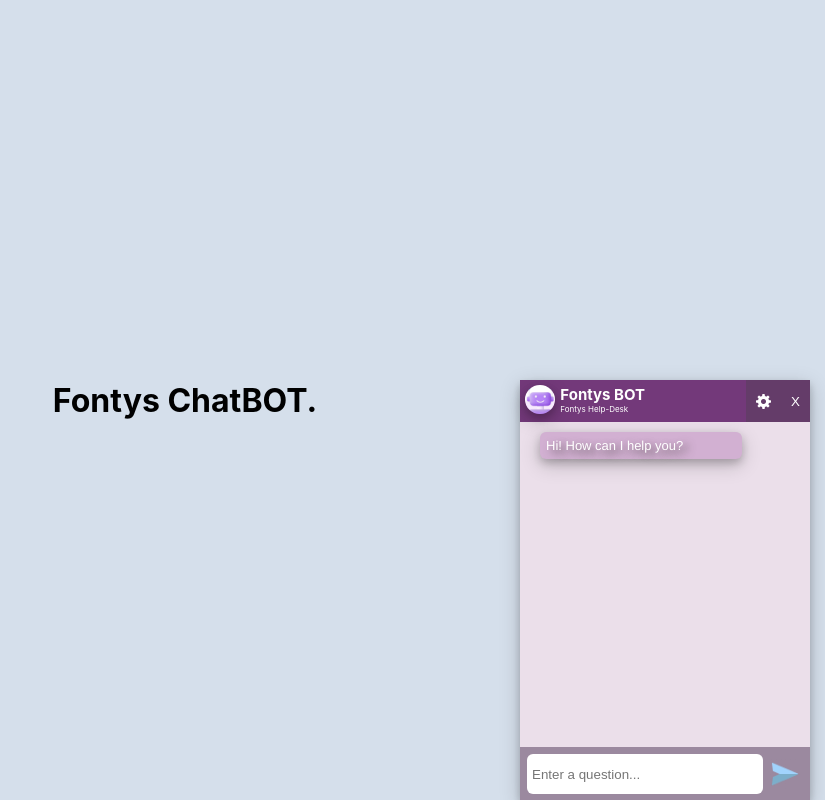
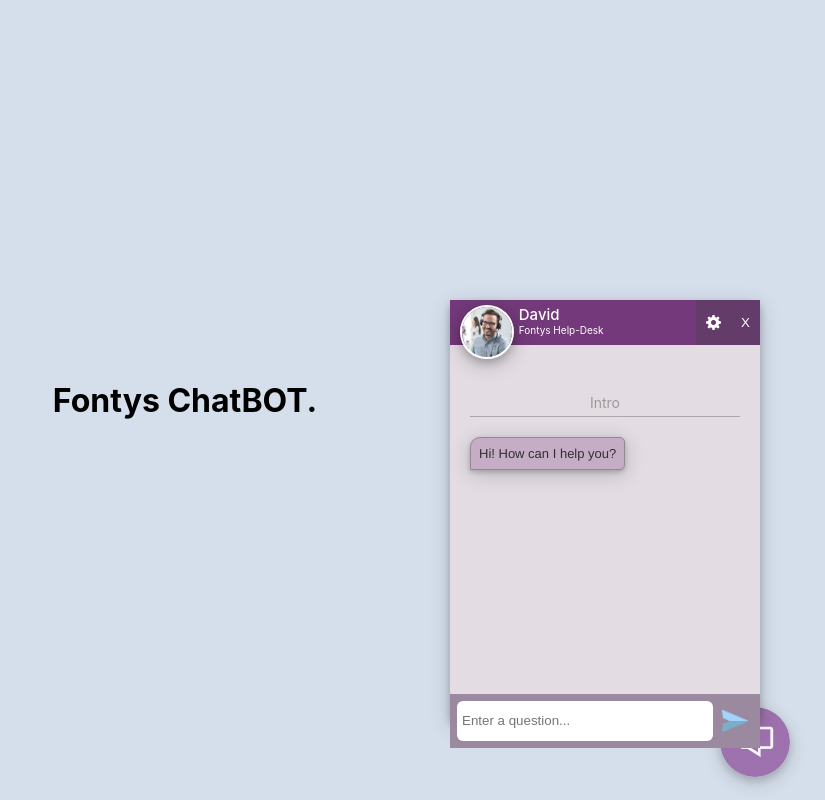
Before and after one commit to pinje/chatbot-frontend, a React (Create React App) app: page / in a window 1280 px wide. Both pictures are taken after a click on the picture 1210 px from the left and 742 px from the top of the page. Shown: the whole page, without its empty margins (455-1280 px from the left). Built offline with nearby package versions, Linux system fonts and the light colour scheme.

Commit message:
update personalising chatbot

```diff
--- a/src/components/ChatPopup.css
+++ b/src/components/ChatPopup.css
@@ -2,12 +2,13 @@
   /* Add styles to the form container */
   .form-container {
     bottom: 0;
-    width: 290px;
+    width: 310px;
     height: 420px;
     position: fixed;
-    right: 15px;
+    right: 65px;
+    bottom: 80px;
     padding: 0;
-    background-color: rgb(235, 223, 234);
+    background-color: rgb(227, 221, 227);
     box-shadow: 0 4px 8px 0 rgba(0, 0, 0, 0.2), 0 6px 20px 0 rgba(0, 0, 0, 0.19);
   }
 
@@ -16,7 +17,7 @@
    .popup-header{
     background-color: #73397a;
     width: 100%;
-    height: 42px;
+    height: 45px;
   }
 
   .popup-header-box {
@@ -28,19 +29,19 @@
   .popup-header-title{
     color: white;
     font-size: 15px;
-    font-weight: bold;
+    font-weight: 500;
   }
 
   .popup-header-description{
     color: white;
-    font-size: 8px;
+    font-size: 10px;
   }
 
   .popup-header button{
     background-color: #643c69;
     border: 1px;
     color: white;
-    height: 42px;
+    height: 45px;
     padding: 10px;
     float: right;
   }
@@ -51,10 +52,8 @@
   .popup-footer{
     background-color: #9b899f;
     width: 290px;
-    /* height: 55px; */
     position: fixed;
     bottom: 0px;
-
   }
   .popup-footer input{
     height: 60%;
@@ -65,13 +64,14 @@
     border-radius:6px;
   }
   .bot-icon{
-    height: 70%;
+    height: 110%;
     width: auto;
     float: left;
-    margin: 5px;
+    margin: 5px 5px 10px 10px;
     border-radius: 50%;
     box-shadow: 0 4px 8px 0 rgba(0, 0, 0, 0.2),
      0 6px 20px 0 rgba(0, 0, 0, 0.19);
+     border: 2px solid white;
   }
 
   .send-icon{
--- a/src/components/ChatPopup.tsx
+++ b/src/components/ChatPopup.tsx
@@ -36,11 +36,11 @@
       <Provider store={store}>
       <div className='form-container'>
          <div className='popup-header'>
-            <img className='bot-icon' src={require('../img/fi12.jpg')} />
+            <img className='bot-icon' src={require('../img/chat-profile.jpg')} />
             <button onClick={() => props.setIsOpen(false)}> X </button>
             <button><img className='setting-icon' src={require('../img/setting.png')} /></button>
             <div className='popup-header-box'>
-               <div className='popup-header-title'>Fontys BOT</div>
+               <div className='popup-header-title'>David</div>
                <div className='popup-header-description'>Fontys Help-Desk</div>
             </div>
          </div>
--- a/src/components/chat/Chat.css
+++ b/src/components/chat/Chat.css
@@ -1,41 +1,39 @@
 /* bot message style */
 .bot{
-  background-color: rgb(210, 176, 210);
-  margin: 15px;
-  width: 190px;
+  background-color: rgb(197, 173, 197);
+  max-width: 190px;
+  min-width: 20px;
+  width: fit-content;
   font-size: 13px;
-  text-shadow: 5px 4px 8px rgb(77, 71, 71);
-  box-shadow: 0 4px 8px 0 rgba(0, 0, 0, 0.2),
-    0 6px 20px 0 rgba(0, 0, 0, 0.19);
-/* border-image: url('/src/img/fi12.jpg'); */
-  color: white;
+  box-shadow: 0 2px 5px 0 rgba(0, 0, 0, 0.2),
+    0 4px 20px 0 rgba(0, 0, 0, 0.19);
+  color: rgb(49, 48, 48);
   font-family: "Helvetica Neue", Helvetica, Arial, sans-serif;
   font-weight: 500;
-  border-radius: 6px;
   margin-top: 10px;
-  max-width: 300px;
-  padding: 6px;
+  padding: 8px;
   margin-left: 20px;
-
+  border: 1px solid #958796;
+  border-radius: 10px 5px 5px 0px;
 }
 
 /* user message style */
 .user{
-  background-color: rgb(249, 232, 247);
+  background-color: rgb(239, 239, 239);
   font-family: "Helvetica Neue", Helvetica, Arial, sans-serif;
-  border-radius: 6px;
   text-align: right;
-  margin-top: 10px;
-  padding: 6px;
-  margin-left: 60px;
-  margin-right: 20px;
+  padding: 8px;
+  margin: 10px 20px 0px auto;
   border: 1px solid #958796;
-  width: 180;
+  min-height: 14px;
+  right: 0px;
+  max-width: 180px;
+  min-width: 20px;
+  width: fit-content;
   font-size: 13px;
-  text-shadow: 5px 4px 8px rgb(77, 71, 71);
-    box-shadow: 0 4px 8px 0 rgba(0, 0, 0, 0.2),
-    0 6px 20px 0 rgba(0, 0, 0, 0.19);
-
+  box-shadow: 0 2px 5px 0 rgba(0, 0, 0, 0.2),
+    0 4px 20px 0 rgba(0, 0, 0, 0.19);
+  border-radius: 5px 10px 0px 5px;
 }
 
 .chat{
@@ -80,3 +78,17 @@
   width: 30px;
   float: right;
 }
+
+.intro-container{
+  background-color:  rgb(227, 221, 227);
+  height: 22px;
+  width: 270px;
+  margin: 25px 20px 20px 20px;
+  border-bottom: 1px solid rgb(169, 168, 168);
+  text-align: center;
+
+}
+.intro-container p{
+color: rgba(151, 142, 142, 0.882);
+font-size: 14px;
+}
--- a/src/components/chat/Chat.tsx
+++ b/src/components/chat/Chat.tsx
@@ -33,6 +33,9 @@
     <div className="chat">
       {/* Handle Messages */}
       <div className="history-box">
+      <div className="intro-container">
+        <p>Intro</p>
+        </div>
         <div className="bot">
         Hi! How can I help you?
         </div>
```
Also changed, not shown: src/img/chat-profile.jpg (added).
